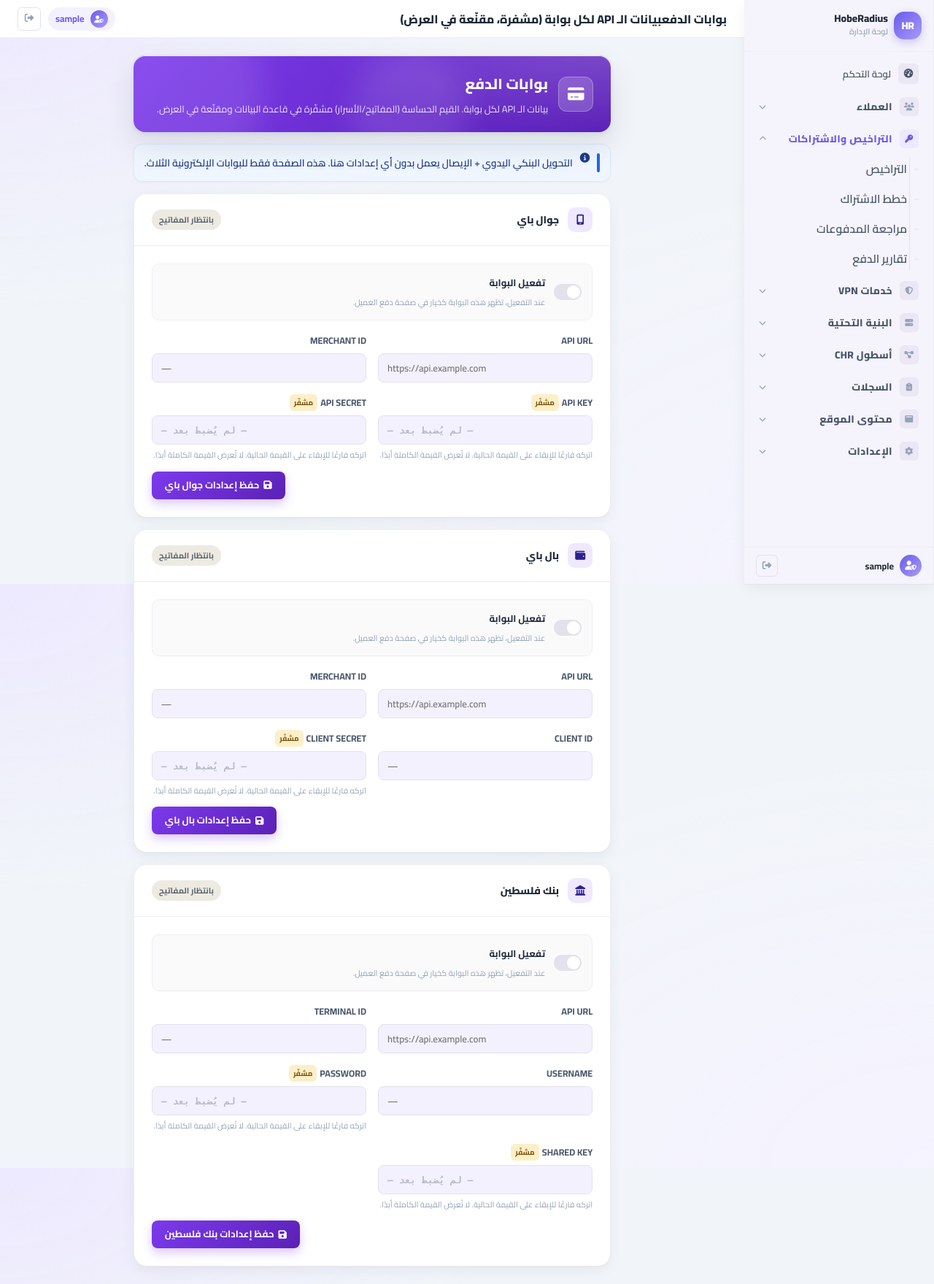
After one commit to ahmadjamalahmad94-code/radius-module-admin, a Flask app: page /admin/settings/payment-gateways in a window 1280 px wide. The commit adds this page. Shown: the whole page at 73% size. Run offline with Flask 3, Linux system fonts and the light colour scheme; the visitor is signed in with stand-in values (Sample User, id 1); data comes from the database, SQL or seed files in the repository.

Commit message:
feat(payments): admin UI — review queue receipt display, auto-credit, gateway settings
Adds three admin endpoints + matching templates:

* GET  /admin/payments/proofs/<id>/receipt
  Streams a stored receipt to the authenticated admin. File lives under
  instance_path/payment_proofs/ — never served by the static tree. Path
  resolution guards against traversal (see receipt_full_path).

* POST /admin/payments/requests/<id>/approve-and-credit
  One-click action that runs the existing approve + apply-license services
  back-to-back so the owner doesn't have to click twice on the happy path.
  Approve still committed if the apply step fails (rare); the standalone
  approve and apply routes are kept for the manual-follow-up case.

* GET  /admin/settings/payment-gateways  +  POST .../<gateway>
  Settings page for the three API gateways. Each card has an enable toggle,
  per-credential inputs (URL/merchant_id plaintext; key/secret/password
  masked + write-only), Arabic labels, status pill (مفعّلة / مهيأة /
  بانتظار المفاتيح). Empty secret submits leave the existing key alone so
  the masked placeholder doesn't blow away stored values. Audit metadata
  records only which fields were touched — never plaintext.

payment_request_detail.html now displays the receipt thumbnail in the
proofs table (PDF gets a file icon, images get a 64px preview that opens
the full image in a new tab) and replaces native confirm() with a styled
in-flow modal triggered by `data-confirm` on any submit button.

Co-Authored-By: Claude Opus 4.7 <noreply@anthropic.com>

```diff
--- a/app/admin/routes.py
+++ b/app/admin/routes.py
@@ -2839,6 +2839,155 @@ def payment_request_apply_license(payment_request_id: int):
     return redirect(url_for("admin.payment_request_detail", payment_request_id=payment_request.id))
 
 
+@bp.post("/payments/requests/<int:payment_request_id>/approve-and-credit")
+@login_required
+def payment_request_approve_and_credit(payment_request_id: int):
+    """One-click: approve the proof AND credit the customer in a single action.
+
+    Mirrors the two existing endpoints (approve, apply-license) but runs them
+    sequentially so the owner has a single "اعتماد + قيد للعميل" button on
+    the review queue. Either step failing reverts the workflow with a flash
+    message and leaves the row in its pre-action state.
+    """
+    payment_request = db.get_or_404(LicensePaymentRequest, payment_request_id)
+    try:
+        LicensePaymentReviewService().approve(
+            payment_request=payment_request,
+            reviewed_by=session.get("admin_id"),
+            review_note=request.form.get("review_note") or "",
+        )
+    except LicensePaymentValidationError as exc:
+        flash(payment_error_message(exc), "error")
+        return redirect(url_for("admin.payment_request_detail", payment_request_id=payment_request.id))
+    audit("license_payment_approved", "license_payment_request", str(payment_request.id),
+          f"Approved payment {payment_request.reference_code}")
+    try:
+        result = LicensePaymentApplyService().apply_paid_payment(
+            payment_request=payment_request,
+            actor_admin_id=session.get("admin_id"),
+            period_months=_int("period_months", 1),
+        )
+    except LicensePaymentValidationError as exc:
+        # Approval already committed; surface the apply failure so the operator
+        # can retry via the dedicated apply button.
+        db.session.commit()
+        flash(f"تم قبول الدفع لكن لم يكتمل القيد: {payment_error_message(exc)}", "warning")
+        return redirect(url_for("admin.payment_request_detail", payment_request_id=payment_request.id))
+    flash(f"تم قبول الدفع وقيده للعميل ({result.get('status')}).", "success")
+    return redirect(url_for("admin.payment_request_detail", payment_request_id=payment_request.id))
+
+
+@bp.get("/settings/payment-gateways")
+@login_required
+def settings_payment_gateways():
+    """Owner-only settings page for the 3 API gateways (JawalPay / PalPay /
+    Bank of Palestine). Manual transfer needs no API creds and is handled
+    on the customer payment form itself.
+    """
+    from ..services import payment_gateways as pg
+    snapshots = []
+    for name in pg.GATEWAY_ORDER:
+        adapter = pg.get_adapter(name)
+        creds_masked = pg.masked_credentials(name)
+        configured = adapter.configured(pg.resolved_credentials(name))
+        snapshots.append({
+            "name": name,
+            "label_ar": adapter.label_ar,
+            "fields": [
+                {"key": k, "is_secret": pg._is_secret_field(k), "value": creds_masked.get(k, "")}
+                for k in adapter.cred_keys
+            ],
+            "enabled": pg.adapter_enabled(name),
+            "configured": configured,
+        })
+    return render_template(
+        "admin/settings/payment_gateways.html",
+        gateways=snapshots,
+    )
+
+
+@bp.post("/settings/payment-gateways/<gateway>")
+@login_required
+def settings_payment_gateway_save(gateway: str):
+    """Persist credentials + enable flag for ONE gateway.
+
+    Credentials are encrypted via the panel's app master Fernet key (same
+    key used for WhatsApp / CHR settings). Secret fields are left UNCHANGED
+    if the operator submits an empty value (so the form doesn't blow away
+    a stored key just because the masked placeholder wasn't re-typed).
+    Audit metadata records only which fields were touched (booleans), never
+    the plaintext values.
+    """
+    from ..services import payment_gateways as pg
+    try:
+        adapter = pg.get_adapter(gateway)
+    except KeyError:
+        abort(404)
+
+    submitted: dict[str, str] = {}
+    fields_touched: dict[str, bool] = {}
+    for field in adapter.cred_keys:
+        raw = (request.form.get(field) or "").strip()
+        if pg._is_secret_field(field):
+            # Secrets: an empty value means "leave existing stored key as is".
+            if raw:
+                submitted[field] = raw
+                fields_touched[field] = True
+        else:
+            submitted[field] = raw
+            fields_touched[field] = bool(raw)
+
+    try:
+        pg.store_credentials(gateway, submitted)
+    except RuntimeError as exc:
+        flash(str(exc), "error")
+        return redirect(url_for("admin.settings_payment_gateways"))
+
+    enabled = bool(request.form.get("enabled"))
+    pg.set_adapter_enabled(gateway, enabled)
+
+    audit(
+        action="payment_gateway_settings_saved",
+        entity_type="payment_gateway",
+        entity_id=gateway,
+        summary=f"حفظ إعدادات بوابة {adapter.label_ar}",
+        metadata={
+            "gateway": gateway,
+            "enabled": enabled,
+            "fields_touched": fields_touched,  # booleans only — never plaintext
+        },
+    )
+    db.session.commit()
+    flash(f"تم حفظ إعدادات بوابة {adapter.label_ar}.", "success")
+    return redirect(url_for("admin.settings_payment_gateways") + f"#gw-{gateway}")
+
+
+@bp.get("/payments/proofs/<int:proof_id>/receipt")
+@login_required
+def payment_proof_receipt(proof_id: int):
+    """Stream a stored receipt image to the admin (auth-only, never public).
+
+    The file lives outside the static tree (instance_path/payment_proofs/...).
+    We resolve the path via :func:`payment_proofs.receipt_full_path` which
+    guards against directory traversal.
+    """
+    from ..services.payment_proofs import receipt_full_path, receipt_mime
+    proof = db.get_or_404(LicensePaymentProof, proof_id)
+    image_path = (proof.image_path or "").strip()
+    if not image_path:
+        abort(404)
+    full = receipt_full_path(image_path)
+    if not full:
+        abort(404)
+    return send_file(
+        str(full),
+        mimetype=receipt_mime(full),
+        as_attachment=False,
+        download_name=f"receipt-{proof.id}{full.suffix}",
+        max_age=0,
+    )
+
+
 @bp.get("/payments/reports")
 @login_required
 def payment_reports():
--- /dev/null
+++ b/app/templates/admin/settings/payment_gateways.html
@@ -0,0 +1,255 @@
+{% extends "admin/base_new.html" %}
+{% import "_partials/hub.html" as hub %}
+{% block title %}بوابات الدفع{% endblock %}
+{% block page_title %}بوابات الدفع{% endblock %}
+{% block page_subtitle %}بيانات الـ API لكل بوابة (مشفرة، مقنّعة في العرض){% endblock %}
+
+{% block head_extra %}
+<style>
+  /* ================================================================
+     Payment-gateway settings — local styles aligned with --cc-sp-*
+     ================================================================ */
+  .pgw-page { max-width: 980px; margin-inline: auto; display: grid; gap: var(--cc-gap-section, 16px); }
+
+  .pgw-card {
+    background: var(--cc-card-bg, #fff);
+    border: 1px solid var(--cc-border, #EEEDF3);
+    border-radius: var(--cc-r-card, 18px);
+    box-shadow: var(--cc-sh-card, 0 1px 0 rgba(15,23,42,.03), 0 6px 18px rgba(15,23,42,.05));
+    overflow: hidden;
+  }
+  .pgw-card-head {
+    display: flex;
+    align-items: center;
+    gap: var(--cc-sp-6, 12px);
+    padding: var(--cc-sp-9, 18px) var(--cc-sp-11, 24px);
+    border-block-end: 1px solid var(--cc-border, #EEEDF3);
+  }
+  .pgw-card-head-icon {
+    width: 34px; height: 34px;
+    border-radius: var(--cc-r-lg, 10px);
+    background: var(--tile-purple-bg, #EEE9FE);
+    color: var(--tile-purple-fg, #2E1F8C);
+    display: flex; align-items: center; justify-content: center;
+    font-size: 14px;
+    flex-shrink: 0;
+  }
+  .pgw-card-head-title {
+    font-size: 14px;
+    font-weight: 800;
+    color: var(--cc-text, #1F2937);
+  }
+  .pgw-card-head-status {
+    margin-inline-start: auto;
+    font-size: 11px;
+    padding: 4px 10px;
+    border-radius: 999px;
+    font-weight: 700;
+  }
+  .pgw-card-head-status.on  { background: var(--tile-green-bg, #DEF3E5); color: var(--tile-green-fg, #157F4E); }
+  .pgw-card-head-status.off { background: var(--tile-grey-bg,  #EDEAE1); color: var(--tile-grey-fg,  #5B6470); }
+  .pgw-card-head-status.partial { background: var(--tile-amber-bg, #FCEFC9); color: var(--tile-amber-fg, #7A4F02); }
+
+  .pgw-card-body { padding: var(--cc-sp-11, 24px); }
+
+  .pgw-grid {
+    display: grid;
+    grid-template-columns: 1fr 1fr;
+    gap: var(--cc-gap-section, 16px);
+  }
+  @media (max-width: 640px) { .pgw-grid { grid-template-columns: 1fr; } }
+
+  .pgw-field { display: flex; flex-direction: column; gap: var(--cc-sp-3, 6px); }
+  .pgw-label {
+    font-size: 12.5px;
+    font-weight: 700;
+    color: var(--cc-text-soft, #475569);
+    display: flex; align-items: center; gap: var(--cc-sp-2, 4px);
+  }
+  .pgw-label-tag {
+    font-size: 10px;
+    padding: 2px 6px;
+    border-radius: 6px;
+    background: var(--tile-amber-bg, #FCEFC9);
+    color: var(--tile-amber-fg, #7A4F02);
+    font-weight: 700;
+  }
+  .pgw-input {
+    width: 100%;
+    height: 40px;
+    padding-inline: var(--cc-sp-6, 12px);
+    background: var(--cc-input-bg, #F4F1FE);
+    border: 1px solid var(--cc-input-border, #E3E1EC);
+    border-radius: var(--cc-r, 8px);
+    font-family: var(--cc-font, "Cairo", sans-serif);
+    font-size: 13px;
+    font-weight: 600;
+    color: var(--cc-text, #1F2937);
+    direction: ltr;
+    unicode-bidi: embed;
+  }
+  .pgw-input:focus {
+    outline: none;
+    border-color: var(--cc-brand, #6B5AED);
+    box-shadow: var(--cc-input-ring, 0 0 0 3px rgba(107,90,237,.12));
+    background: #fff;
+  }
+  .pgw-input.is-mask::placeholder { color: var(--cc-text-faint, #B6BCC8); font-family: var(--cc-font-mono, monospace); }
+  .pgw-hint {
+    font-size: 11px;
+    color: var(--cc-text-mute, #94A3B8);
+    line-height: 1.5;
+  }
+
+  /* Enable toggle */
+  .pgw-toggle {
+    display: flex; align-items: center; gap: var(--cc-sp-6, 12px);
+    padding: var(--cc-sp-6, 12px) var(--cc-sp-7, 14px);
+    background: var(--cc-tint-bg, #FAFAFA);
+    border: 1px solid var(--cc-border, #EEEDF3);
+    border-radius: var(--cc-r-lg, 10px);
+    margin-block-end: var(--cc-gap-section, 16px);
+  }
+  .pgw-toggle-switch {
+    position: relative;
+    width: 38px; height: 22px;
+    background: var(--cc-border-2, #E3E1EC);
+    border-radius: 999px;
+    cursor: pointer;
+    transition: background .14s ease;
+    flex-shrink: 0;
+  }
+  .pgw-toggle-switch::after {
+    content: ''; position: absolute; top: 2px; inset-inline-start: 2px;
+    width: 18px; height: 18px; background: #fff; border-radius: 50%;
+    transition: inset-inline-start .14s ease;
+  }
+  .pgw-toggle input { display: none; }
+  .pgw-toggle input:checked ~ .pgw-toggle-switch { background: var(--cc-brand, #6B5AED); }
+  .pgw-toggle input:checked ~ .pgw-toggle-switch::after { inset-inline-start: 18px; }
+  .pgw-toggle-label {
+    font-size: 13px;
+    font-weight: 700;
+    color: var(--cc-text, #1F2937);
+  }
+  .pgw-toggle-sub {
+    font-size: 11px;
+    color: var(--cc-text-mute, #94A3B8);
+  }
+
+  .pgw-save {
+    display: flex; justify-content: flex-end; margin-block-start: var(--cc-sp-7, 14px);
+  }
+</style>
+{% endblock %}
+
+{% block content %}
+<div class="pgw-page">
+
+  {{ hub.hero("بوابات الدفع",
+              subtitle="بيانات الـ API لكل بوابة. القيم الحساسة (المفاتيح/الأسرار) مشفّرة في قاعدة البيانات ومقنّعة في العرض.",
+              icon="credit-card") }}
+
+  <div class="hub-flash hub-flash--info" style="margin:0">
+    <i class="fa-solid fa-circle-info"></i>
+    التحويل البنكي اليدوي + الإيصال يعمل بدون أي إعدادات هنا. هذه الصفحة فقط للبوابات الإلكترونية الثلاث.
+  </div>
+
+  {% for gw in gateways %}
+    <div class="pgw-card" id="gw-{{ gw.name }}">
+      <div class="pgw-card-head">
+        <div class="pgw-card-head-icon" aria-hidden="true">
+          {% if gw.name == "jawalpay" %}<i class="fa-solid fa-mobile-screen"></i>
+          {% elif gw.name == "palpay" %}<i class="fa-solid fa-wallet"></i>
+          {% elif gw.name == "bank_of_palestine" %}<i class="fa-solid fa-landmark"></i>
+          {% else %}<i class="fa-solid fa-credit-card"></i>{% endif %}
+        </div>
+        <div>
+          <div class="pgw-card-head-title">{{ gw.label_ar }}</div>
+        </div>
+        <span class="pgw-card-head-status {{ 'on' if gw.enabled and gw.configured else ('partial' if gw.configured else 'off') }}">
+          {% if gw.enabled and gw.configured %}مفعّلة
+          {% elif gw.configured %}مهيأة (غير مفعّلة)
+          {% else %}بانتظار المفاتيح{% endif %}
+        </span>
+      </div>
+
+      <div class="pgw-card-body">
+        <form method="post"
+              action="{{ url_for('admin.settings_payment_gateway_save', gateway=gw.name) }}"
+              autocomplete="off"
+              spellcheck="false">
+          {{ csrf_input() }}
+
+          <label class="pgw-toggle">
+            <input type="checkbox" name="enabled" value="1" {{ 'checked' if gw.enabled }}>
+            <span class="pgw-toggle-switch" aria-hidden="true"></span>
+            <span>
+              <span class="pgw-toggle-label">تفعيل البوابة</span><br>
+              <span class="pgw-toggle-sub">عند التفعيل، تظهر هذه البوابة كخيار في صفحة دفع العميل.</span>
+            </span>
+          </label>
+
+          <div class="pgw-grid">
+            {% for f in gw.fields %}
+              <div class="pgw-field">
+                <label class="pgw-label" for="{{ gw.name }}-{{ f.key }}">
+                  {{ f.key|replace('_', ' ')|upper }}
+                  {% if f.is_secret %}<span class="pgw-label-tag">مشفّر</span>{% endif %}
+                </label>
+                {% if f.is_secret %}
+                  <input class="pgw-input is-mask"
+                         id="{{ gw.name }}-{{ f.key }}"
+                         name="{{ f.key }}"
+                         type="password"
+                         placeholder="{{ f.value or '— لم يُضبط بعد —' }}"
+                         value=""
+                         autocomplete="new-password">
+                  <div class="pgw-hint">
+                    اتركه فارغًا للإبقاء على القيمة الحالية. لا تُعرض القيمة الكاملة أبدًا.
+                  </div>
+                {% else %}
+                  <input class="pgw-input"
+                         id="{{ gw.name }}-{{ f.key }}"
+                         name="{{ f.key }}"
+                         type="text"
+                         value="{{ f.value or '' }}"
+                         placeholder="{% if 'url' in f.key %}https://api.example.com{% else %}—{% endif %}">
+                {% endif %}
+              </div>
+            {% endfor %}
+          </div>
+
+          <div class="pgw-save">
+            <button class="hub-btn hub-btn--primary" type="submit">
+              <i class="fa-solid fa-floppy-disk"></i>
+              حفظ إعدادات {{ gw.label_ar }}
+            </button>
+          </div>
+        </form>
+      </div>
+    </div>
+  {% endfor %}
+
+</div>
+
+<div class="hub-toast" id="pgw-toast" role="status" aria-live="polite" hidden></div>
+
+<script>
+(function () {
+  'use strict';
+  /* Toast — used by any future inline notice on this page. */
+  window.showToast = function (msg, variant) {
+    var t = document.getElementById('pgw-toast');
+    if (!t) return;
+    t.className = 'hub-toast hub-toast--' + (variant || 'info') + ' is-visible';
+    t.textContent = String(msg || '');
+    t.hidden = false;
+    setTimeout(function () {
+      t.classList.remove('is-visible');
+      setTimeout(function () { t.hidden = true; }, 320);
+    }, 2400);
+  };
+})();
+</script>
+{% endblock %}
```
Also changed, not shown: app/templates/admin/payment_request_detail.html (+109 -5 lines).
